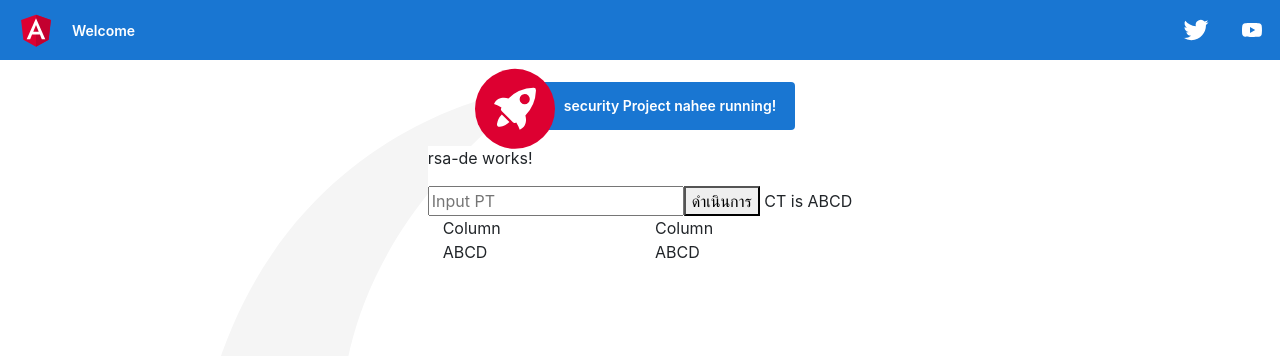
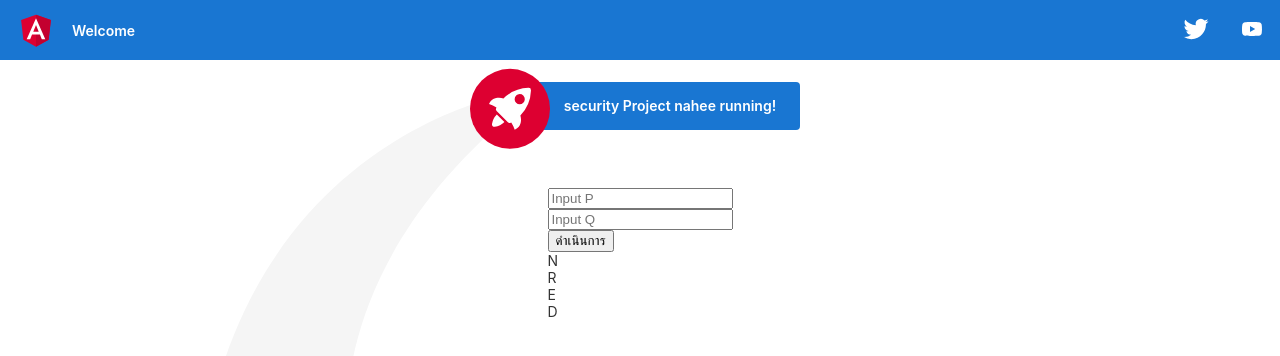
Before and after one commit to padonlabhat/Project_Security_3.2, an Angular app: page /rsa-de in a window 1280 px wide. Shown: the top 356 px of the page. Built offline with nearby package versions, Linux system fonts and the light colour scheme.

Commit message:
update rsa-ed

```diff
--- a/src/app/rsa-de/rsa-de.component.html
+++ b/src/app/rsa-de/rsa-de.component.html
@@ -1,47 +1,24 @@
 <!doctype html>
 <html lang="en">
-
-<head>
-    <!-- Required meta tags -->
-    <meta charset="utf-8">
-    <meta name="viewport" content="width=device-width, initial-scale=1, shrink-to-fit=no">
-
-    <!-- Bootstrap CSS -->
-    <link rel="stylesheet" href="https://cdn.jsdelivr.net/npm/bootstrap@4.3.1/dist/css/bootstrap.min.css"
-        integrity="sha384-ggOyR0iXCbMQv3Xipma34MD+dH/1fQ784/j6cY/iJTQUOhcWr7x9JvoRxT2MZw1T" crossorigin="anonymous">
-
-
-</head>
-
 <body>
-    <!-- <h1>Hello, world!</h1> -->
-    <p>rsa-de works!</p>
-    <input #PT type="text" value="" placeholder="Input PT">
-    <button type="button" (click)="test1(PT.value)">ดำเนินการ</button>
-    <span>
-        CT is {{CT}}
-        <!-- Pnumber is {{}} -->
-    </span>
+    <!-- <h1>Hello, world!</h1> --><br><br>
+    <div class="col-md">
+        <input #P type = "text" value="" placeholder="Input P"><br>
+        <input #Q type = "text" value="" placeholder="Input Q"><br>
+        <button type = "button" (click)="cal(P.value,Q.value)">ดำเนินการ</button>
+    </div>
     <div class="container">
         <div class="row">
-            <div class="col">Column</div>
-            <div class="col">Column</div>
+            <div class="col">N</div>
+            <div class="col">R</div>
+            <div class="col">E</div>
+            <div class="col">D</div>
             <div class="w-100"></div>
-            <div class="col">{{CT}}</div>
-            <div class="col">{{CT}}</div>
+            <div class="col">{{N}}</div>
+            <div class="col">{{R}}</div>
+            <div class="col">{{E}}</div>
+            <div class="col">{{D}}</div>
         </div>
     </div>
-    <!-- Optional JavaScript -->
-    <!-- jQuery first, then Popper.js, then Bootstrap JS -->
-    <script src="https://code.jquery.com/jquery-3.3.1.slim.min.js"
-        integrity="sha384-q8i/X+965DzO0rT7abK41JStQIAqVgRVzpbzo5smXKp4YfRvH+8abtTE1Pi6jizo"
-        crossorigin="anonymous"></script>
-    <script src="https://cdn.jsdelivr.net/npm/popper.js@1.14.7/dist/umd/popper.min.js"
-        integrity="sha384-UO2eT0CpHqdSJQ6hJty5KVphtPhzWj9WO1clHTMGa3JDZwrnQq4sF86dIHNDz0W1"
-        crossorigin="anonymous"></script>
-    <script src="https://cdn.jsdelivr.net/npm/bootstrap@4.3.1/dist/js/bootstrap.min.js"
-        integrity="sha384-JjSmVgyd0p3pXB1rRibZUAYoIIy6OrQ6VrjIEaFf/nJGzIxFDsf4x0xIM+B07jRM"
-        crossorigin="anonymous"></script>
 </body>
-
 </html>
--- a/src/app/rsa-de/rsa-de.component.ts
+++ b/src/app/rsa-de/rsa-de.component.ts
@@ -1,66 +1,61 @@
 import { Component, OnInit } from '@angular/core';
-
+import { FormControl, ReactiveFormsModule } from '@angular/forms';
 @Component({
   selector: 'app-rsa-de',
   templateUrl: './rsa-de.component.html',
   styleUrls: ['./rsa-de.component.css']
 })
 export class RSADEComponent implements OnInit {
-
+  N: number | undefined;
+  R: any;
+  E: number | undefined;
+  D: number | undefined;
   constructor() { }
 
   ngOnInit(): void {
   }
-  CT='ABCD'
+  cal(P: string, Q: string) {
+    const ra = [2, 3, 5, 7, 11, 13, 17, 19, 23, 29, 31, 37, 41, 43,
+      47, 53, 59, 61, 67, 71, 73, 79, 83, 89, 97, 101, 103, 107,
+      109, 113, 127, 131, 137, 139, 149, 151, 157, 163, 167, 173,
+      179, 181, 191, 193, 197, 199, 211, 223, 227, 229, 233, 239, 241];
 
 
-  test1(CT :string){
-    this.CT = CT.toUpperCase();
-    console.log('Hello World!');
-    var str = this.CT
-    var arr = str.split("");
-    var Ptext = [];
-    var Pnumber = [];
-    console.log("arr :"+arr);
-    var key = 4
-    var i;
-    var Ctext;
-    for (i = 0; i < arr.length; i++) {
+    console.log("hello world");
+    this.N = parseInt(P) * parseInt(Q);
+    console.log("N : " + this.N);
 
-        console.log(arr[i]);
-        Ptext[i] = arr[i]
-        console.log("arr : "+arr);
-        console.log(arr);
-        if (Ptext[i]=="A"){Pnumber[i]=0+key}
-        else if (Ptext[i]=="B"){Pnumber[i]=1+key}
-        else if (Ptext[i]=="C"){Pnumber[i]=2+key}
-        else if (Ptext[i]=="D"){Pnumber[i]=3+key}
-        else if (Ptext[i]=="E"){Pnumber[i]=4+key}
-        else if (Ptext[i]=="F"){Pnumber[i]=5+key}
-        else if (Ptext[i]=="G"){Pnumber[i]=6+key}
-        else if (Ptext[i]=="H"){Pnumber[i]=7+key}
-        else if (Ptext[i]=="I"){Pnumber[i]=8+key}
-        else if (Ptext[i]=="J"){Pnumber[i]=9+key}
-        else if (Ptext[i]=="K"){Pnumber[i]=10+key}
-        else if (Ptext[i]=="L"){Pnumber[i]=11+key}
-        else if (Ptext[i]=="M"){Pnumber[i]=12+key}
-        else if (Ptext[i]=="N"){Pnumber[i]=13+key}
-        else if (Ptext[i]=="O"){Pnumber[i]=14+key}
-        else if (Ptext[i]=="P"){Pnumber[i]=15+key}
-        else if (Ptext[i]=="Q"){Pnumber[i]=16+key}
-        else if (Ptext[i]=="R"){Pnumber[i]=17+key}
-        else if (Ptext[i]=="S"){Pnumber[i]=18+key}
-        else if (Ptext[i]=="T"){Pnumber[i]=19+key}
-        else if (Ptext[i]=="U"){Pnumber[i]=20+key}
-        else if (Ptext[i]=="V"){Pnumber[i]=21+key}
-        else if (Ptext[i]=="W"){Pnumber[i]=22+key}
-        else if (Ptext[i]=="X"){Pnumber[i]=23+key}
-        else if (Ptext[i]=="Y"){Pnumber[i]=24+key}
-        else if (Ptext[i]=="Z"){Pnumber[i]=25+key}
-        else Ptext[i]="ERROR";
-        Pnumber[i]=Pnumber[i]%26
+    this.R = (parseInt(P) - 1) * (parseInt(Q) - 1);
+    console.log("R : " + this.R);
+
+    var b = this.getRandomDifferent(ra);
+    let A = this.check(b);
+    this.E = A;
+    console.log("E : " + this.E);
+
+    this.D = 1/(A)%parseInt(this.R);
+    console.log("D : " + this.D);
+
+  }
+  getRandomDifferent(arr: string | any[], last = undefined) {
+    if (arr.length === 0) {
+      return null;
+    } else if (arr.length === 1) {
+      return arr[0];
+    } else {
+      let num = 0;
+      do {
+        num = Math.floor(Math.random() * arr.length);
+      } while (arr[num] === last);
+      return arr[num];
     }
-    console.log(Ptext);
-    console.log(Pnumber);
+  }
+  check(val: number) {
+    if (val <= this.R) {
+      console.log("val :" + val);
+      return val
+    } else {
+      return 0;
+    }
   }
 }
```
